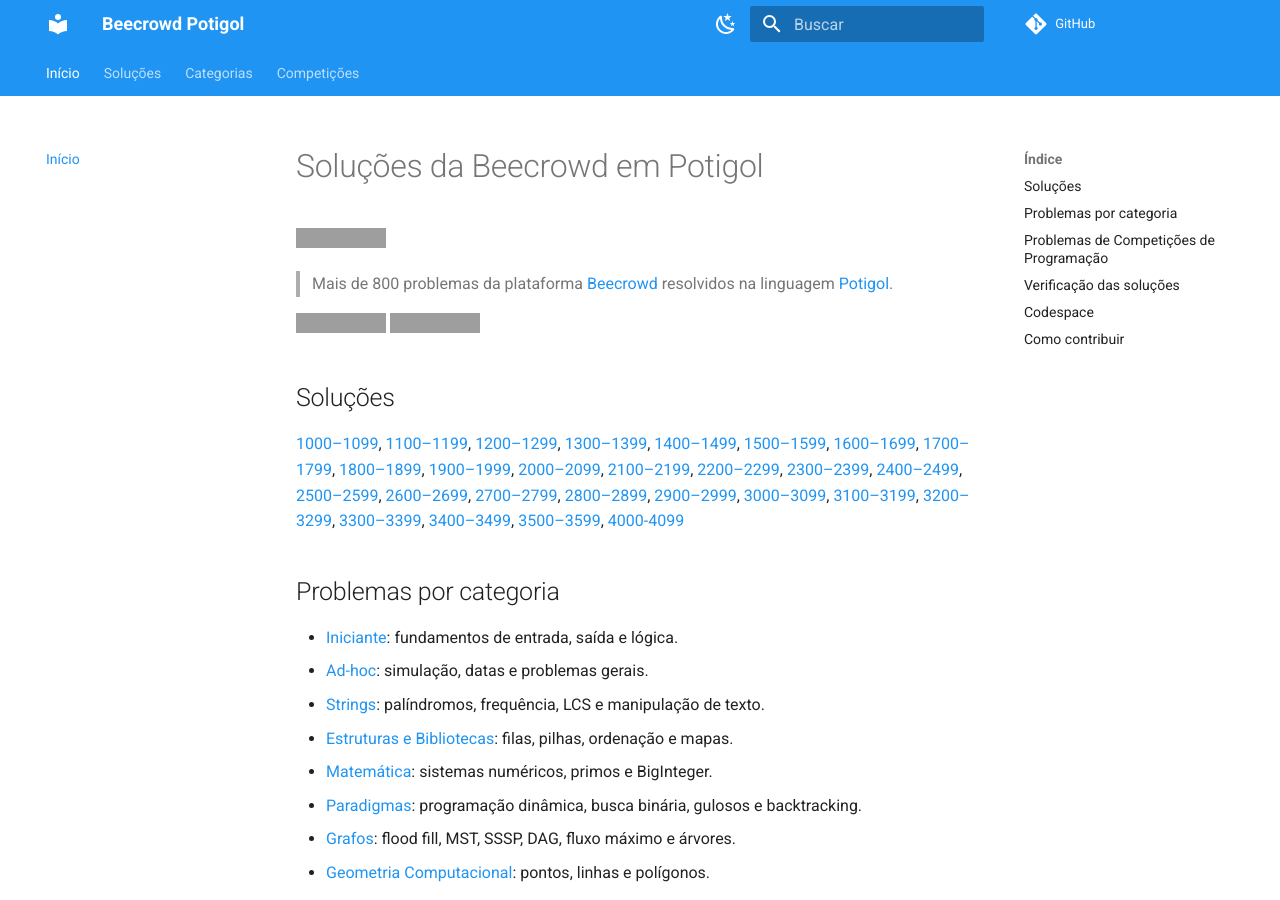
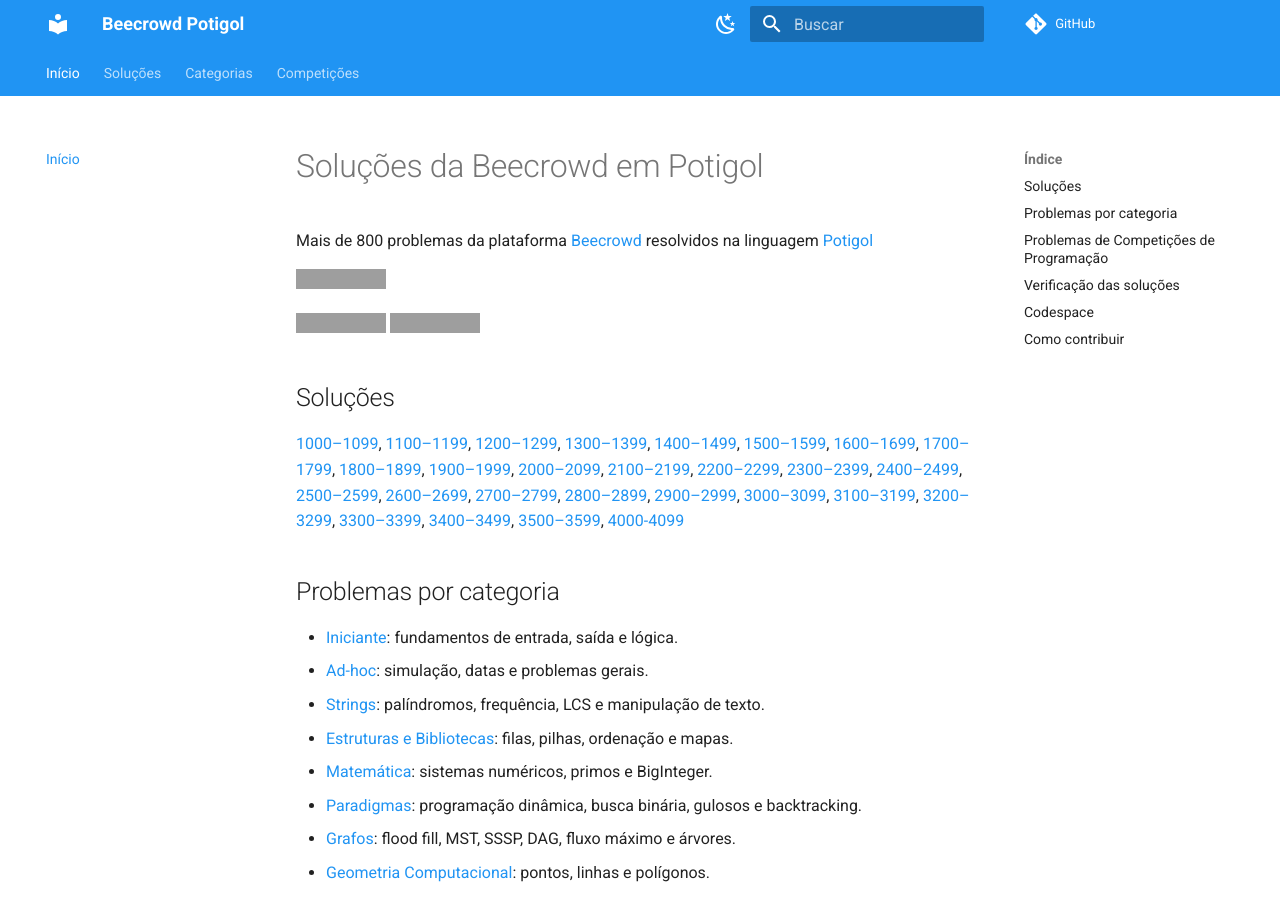
Before and after one commit to potigol/beecrowd, an MkDocs documentation site: the page built from docs/index.md, in a window 1280 px wide and 900 px high. Built offline with MkDocs 1.6.1 and Material for MkDocs 9.7.7, drawn with Linux system fonts in a browser that asks for light colours; comment, search, counter and statistics services are not loaded; grey boxes are pictures that could not be loaded.

```diff
--- a/docs/index.md
+++ b/docs/index.md
@@ -1,8 +1,8 @@
 # Soluções da Beecrowd em Potigol
 
+Mais de 800 problemas da plataforma [Beecrowd](https://beecrowd.com) resolvidos na linguagem [Potigol](https://potigol.github.io/beecrowd)
+
 [![Execute no GitHub Codespaces](https://github.com/codespaces/badge.svg)](https://codespaces.new/potigol/beecrowd?quickstart=1)
-
-> Mais de 800 problemas da plataforma [Beecrowd](https://beecrowd.com) resolvidos na linguagem [Potigol](https://potigol.github.io/beecrowd).
 
 [![Follow us](https://img.shields.io/twitter/follow/potigol.svg?style=social)](http://twitter.com/potigol)
 [![Problemas Resolvidos](https://img.shields.io/badge/Problemas%20Resolvidos-878-blue)](https://github.com/potigol/beecrowd/commits/master)
```
